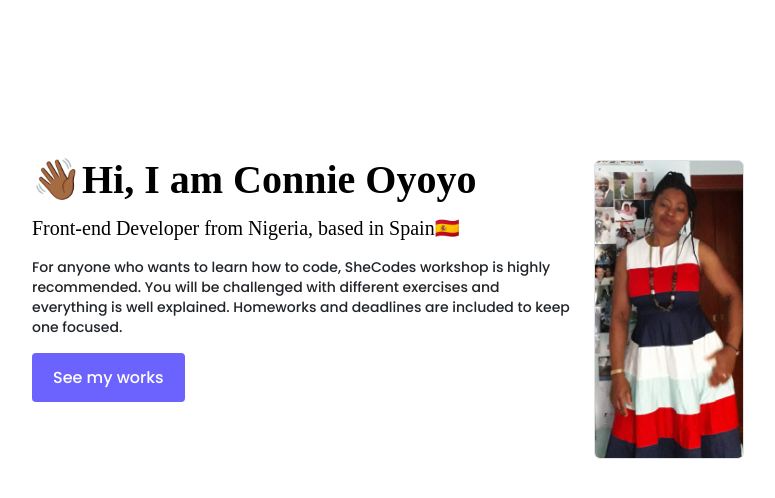
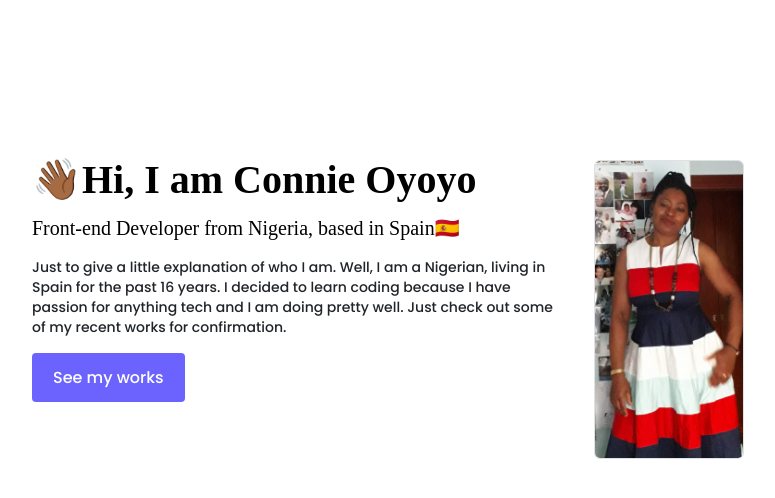
Before and after one commit to Connie-oyoyo/Portfolio, a plain HTML site: page about.html in a window 1280 px wide. Shown: the whole page, without its empty margins (58-833 px from the left). Drawn offline with nearby package versions, Linux system fonts and the light colour scheme.

Commit message:
Changed paragraph contents

```diff
--- a/about.html
+++ b/about.html
@@ -24,11 +24,10 @@
 <h1 class="mb-3">👋🏾Hi, I am Connie Oyoyo</h1>
 <h2 class="mb-3">Front-end Developer from Nigeria, based in Spain🇪🇸</h2>
 <p class="mb-3">
-    For anyone who wants to learn how to code,
-    SheCodes workshop is highly recommended. You will
-    be challenged with different exercises and
-    everything is well explained. Homeworks and
-    deadlines are included to keep one focused.
+    Just to give a little explanation of who I am. Well, I am a Nigerian,
+    living in Spain for the past 16 years. I decided to learn
+    coding because I have passion for anything tech and I am doing
+    pretty well. Just check out some of my recent works for confirmation.
 </p>
 <a href="" class="btn btn-branding mb-5">See my works</a>
 </div>
```
